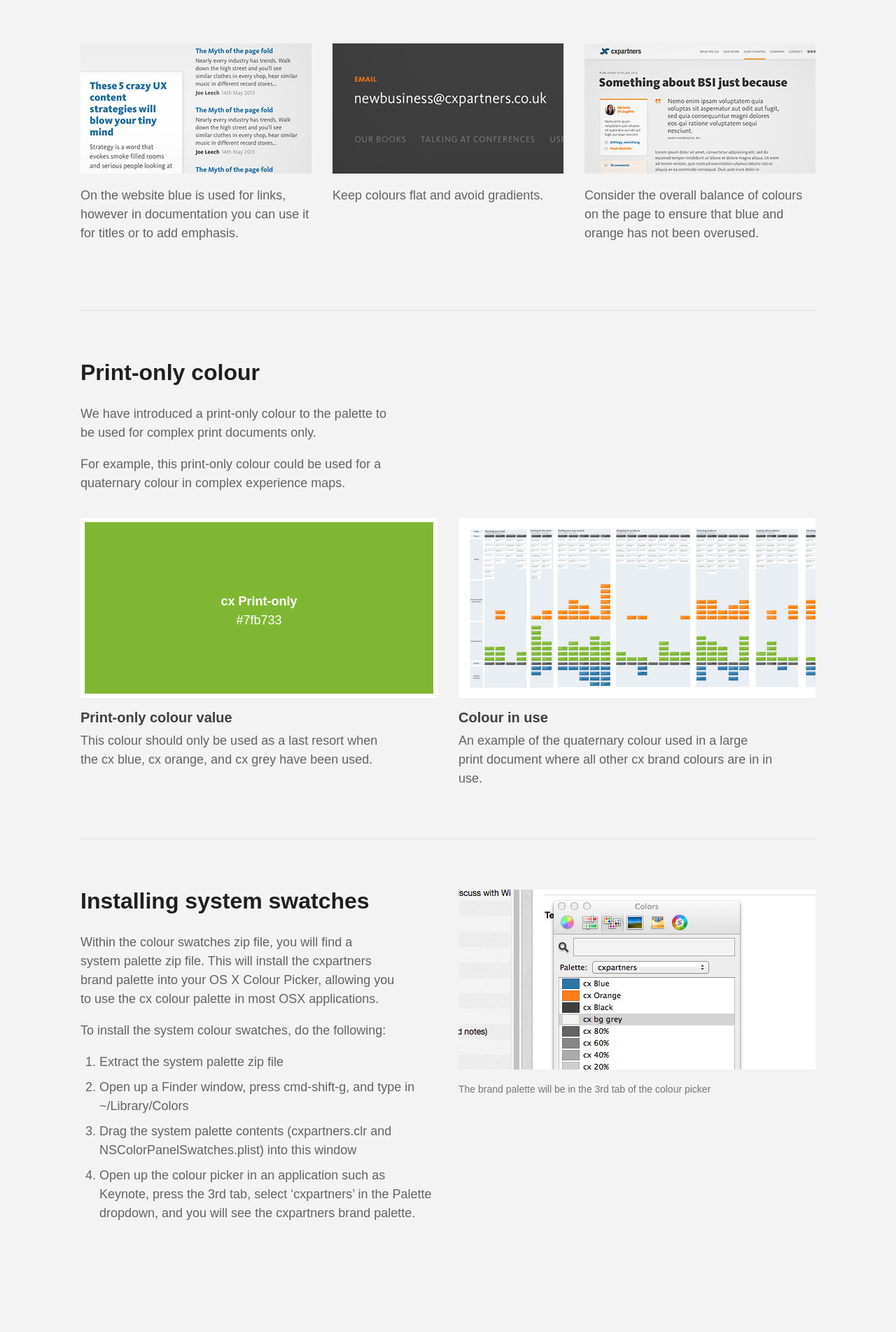
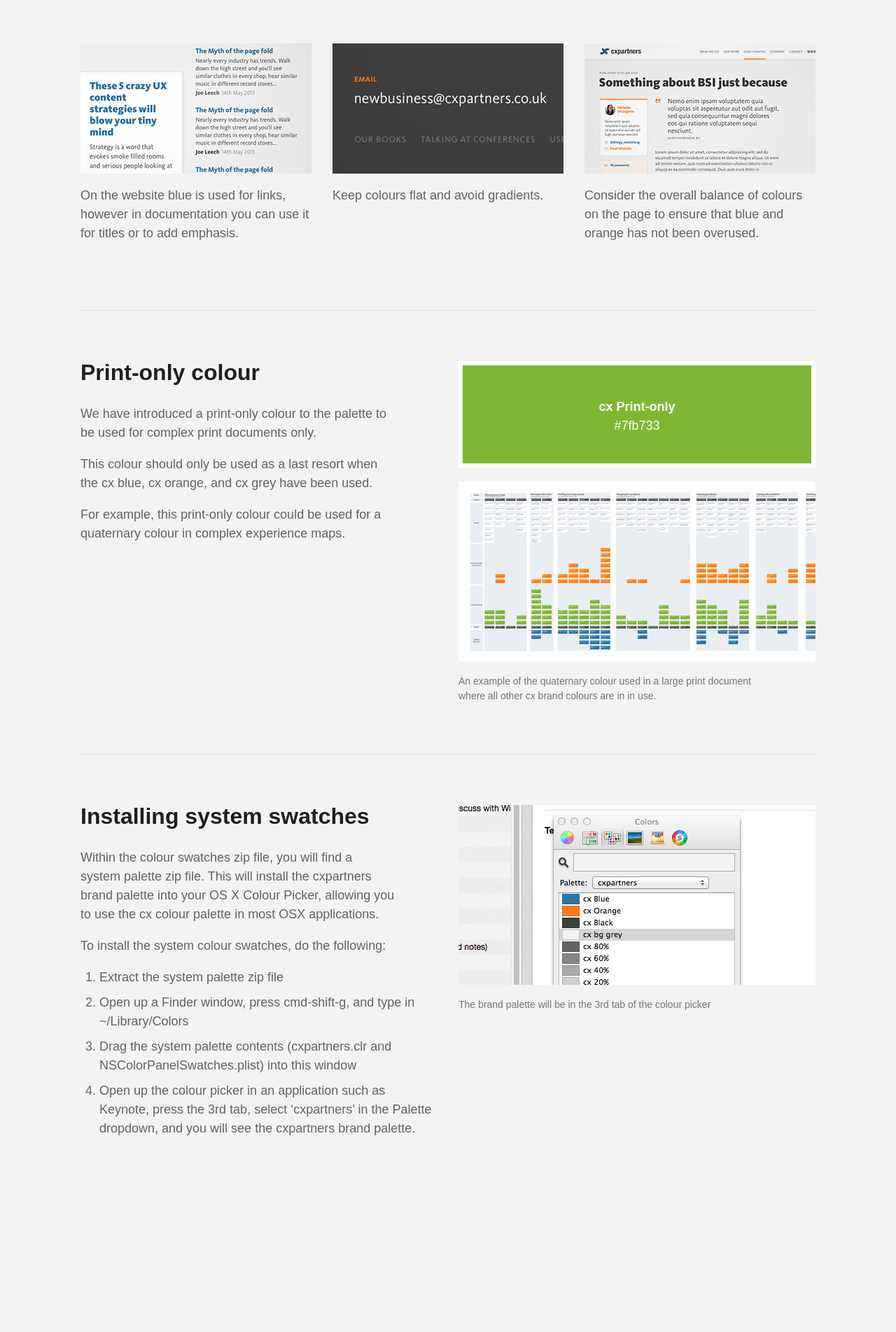
Before and after one commit to cxpartners/design-manual, a Jekyll site: the page built from colour.html, in a window 1280 px wide. Shown: the part 2022-3925 px from the top of the page at 70% size. Built offline with Jekyll 4.4.1, drawn with Linux system fonts in a browser that asks for light colours; after the commit the page ends 3804 px from its top, so only the background shows below that.

Commit message:
Re-organise print colour.

```diff
--- a/colour.html
+++ b/colour.html
@@ -86,23 +86,18 @@ active: colour
       <p>Consider the overall balance of colours on the page to ensure that blue and orange has not been overused.</p>
     </div><!--/three-col-->
     <hr>
-    <div class="two-col">
+    <div class="two-col first">
       <h2>Print-only colour</h2>
       <p>We have introduced a print-only colour to the palette to be used for complex print documents only.</p>
+      <p>This colour should only be used as a last resort when the cx blue, cx orange, and cx grey have been used.</p>
       <p>For example, this print-only colour could be used for a quaternary colour in complex experience maps.</p>
     </div><!--/two-col-->
-    <hr class="clearfix">
-    <div class="two-col first">
+    <div class="two-col">
       <div class="full-swatch cx-print-only">
         <p><strong>cx Print-only</strong> #7fb733</p>
       </div>
-      <h3>Print-only colour value</h3>
-      <p>This colour should only be used as a last resort when the cx blue, cx orange, and cx grey have been used.</p>
-    </div><!--/two-col-for-schol-->
-    <div class="two-col">
       <img src="/assets/colour/pic_08.jpg" width="510" height="257">
-      <h3>Colour in use</h3>
-      <p>An example of the quaternary colour used in a large print document where all other cx brand colours are in in use.</p>
+      <p class="caption">An example of the quaternary colour used in a large print document where all other cx brand colours are in in use.</p>
     </div><!--/two-col-for-schol-->
     <hr>
     <div class="two-col first">
--- a/css/_main.less
+++ b/css/_main.less
@@ -302,9 +302,9 @@ ul.colour-palette {
 
 .full-swatch {
   display: block;
-  margin: 0 auto 18px;
+  margin: 0 auto -20px;
   width: 498px;
-  height: 245px;
+  height: 140px;
   border: 6px solid @white;
   text-align: center;
   &.cx-print-only {
@@ -312,7 +312,7 @@ ul.colour-palette {
   }
   p {
     margin: 0 !important;
-    padding: 100px 0 0 !important;
+    padding: 46px 0 0 !important;
     color: @white;
     strong {
       display: block;
```
Also changed, not shown: css/style.css.
